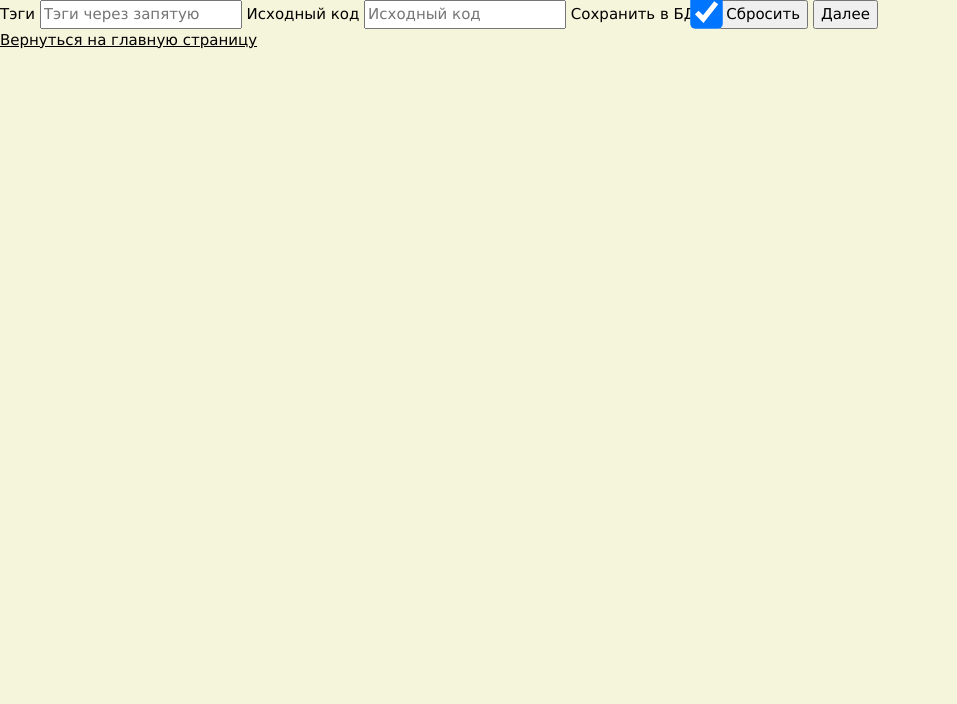
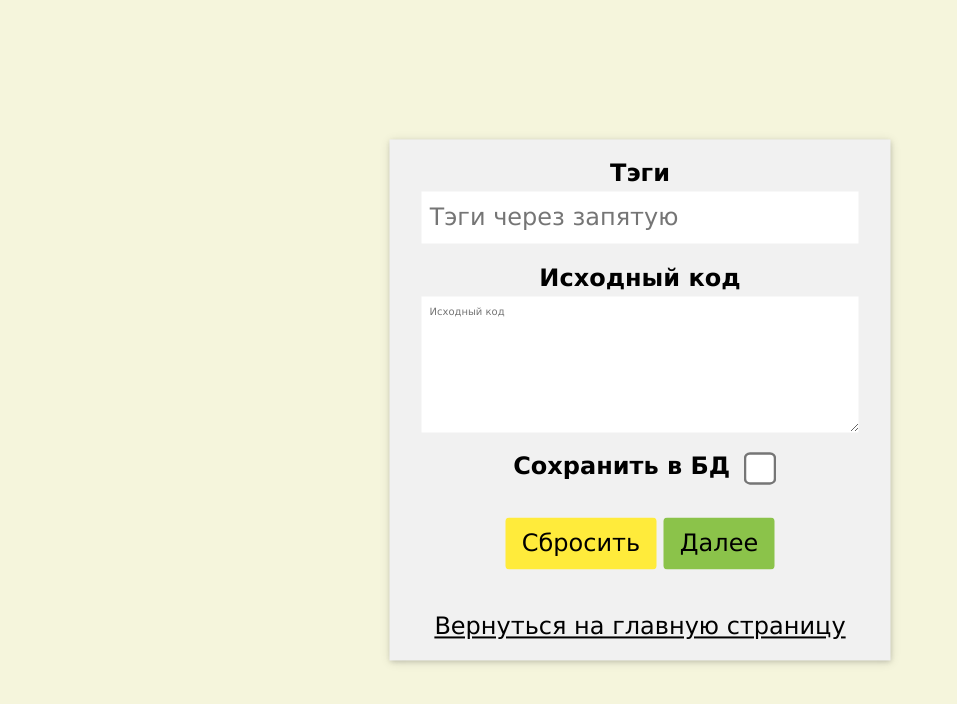
Before and after one commit to moevm/bsc-Python-code-obfuscation, a Flask app: page /upload_text in a window 1280 px wide. Shown: the top 704 px of the page, without its empty margins (0-957 px from the left). Run offline with Flask 2, Linux system fonts and the light colour scheme.

Commit message:
add styles for upload file page

```diff
--- a/app/templates/upload_text.html
+++ b/app/templates/upload_text.html
@@ -14,20 +14,43 @@
 
     {{ super() }}
 
-    <form action="{{ url_for('upload_text') }}" method="POST">
-        <label for="tags_text">Тэги</label>
-        <input id="tags_text" type="text" name="tags" placeholder="Тэги через запятую">
+    <div class="w3-auto">
+        <div class="w3-display-middle">
+            <div class="w3-card w3-animate-opacity w3-light-gray">
+                <form class="w3-container w3-center" action="{{ url_for('upload_text') }}" method="POST">
+                    <div class="w3-panel w3-xlarge">
+                        <label for="tags_text">
+                            <b>Тэги</b>
+                        </label>
+                        <input class="w3-input w3-border-0" id="tags_text" type="text" name="tags" placeholder="Тэги через запятую">
+                    </div>
 
-        <label for="code_textarea">Исходный код</label>
-        <input id="code_textarea" placeholder="Исходный код" type="textarea" name="code" rows=100 cols=80 required>
+                    <div class="w3-panel w3-xlarge">
+                        <label for="code_textarea">
+                            <b>Исходный код</b>
+                        </label>
+                        <textarea class="w3-tiny w3-input w3-border-0" id="code_textarea" placeholder="Исходный код" type="textarea" name="code" rows=8 cols=80 required></textarea>
+                    </div>
 
-        <label for="save_to_db_checkbox">Сохранить в БД</label>
-        <input id="save_to_db_checkbox" type="checkbox" name="save_to_db" checked>
 
-        <input type="reset" value="Сбросить">
-        <input type="submit" value="Далее">
-    </form>
+                    <div class="w3-panel w3-xlarge">
+                        <label for="save_to_db_checkbox">
+                            <b>Сохранить в БД</b>
+                        </label>
+                        <input class=" w3-check w3-margin-left" id="save_to_db_checkbox" type="checkbox" name="save_to_db">
+                    </div>
 
-    <a href="{{ url_for('index_page') }}">Вернуться на главную страницу</a>
+                    <div class="w3-panel w3-bar w3-xlarge">
+                        <input class="w3-btn w3-round w3-yellow" type="reset" value="Сбросить">
+                        <input class="w3-btn w3-round w3-light-green" type="submit" value="Далее">
+                    </div>
+
+                    <div class="w3-panel w3-xlarge w3-hover-pale-red">
+                        <a href="{{ url_for('index_page') }}">Вернуться на главную страницу</a>
+                    </div>
+                </form>
+            </div>
+        </div>
+    </div>
 
 {% endblock %}
```
